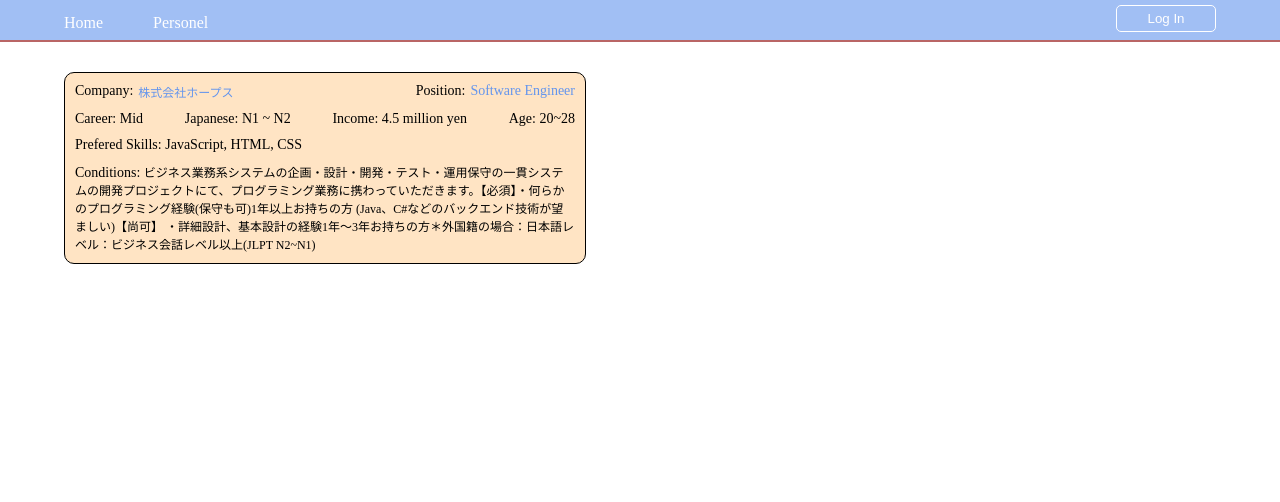
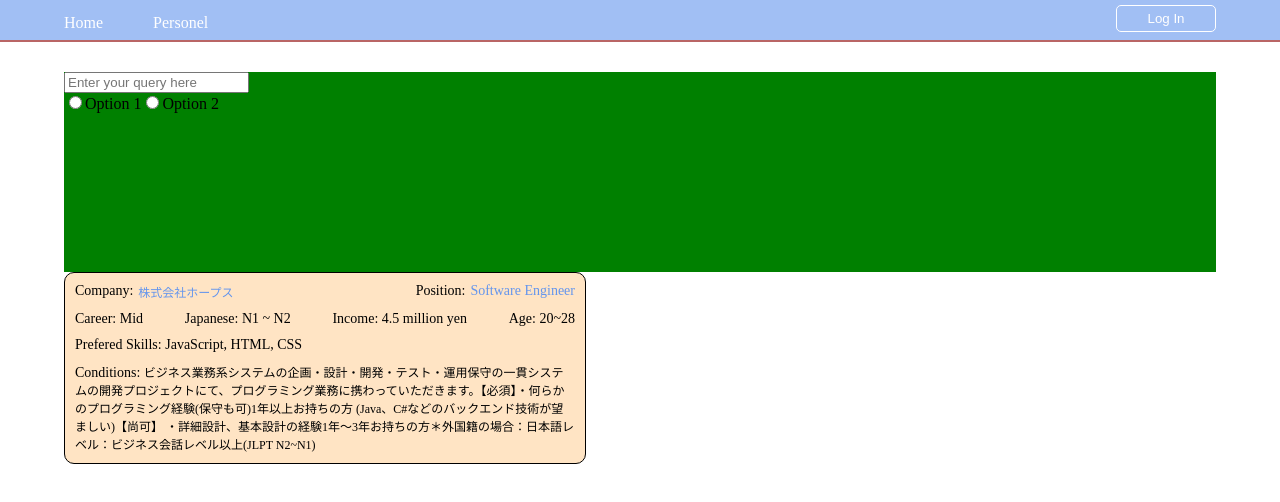
Before and after one commit to bitterhippo/Gobound, a Next.js app: page /jobs in a window 1280 px wide. Shown: the top 502 px of the page. Built offline with nearby package versions, Linux system fonts and the light colour scheme.

Commit message:
radio dial filters in place

```diff
--- /dev/null
+++ b/components/Inputs/JobsInput.js
@@ -0,0 +1,55 @@
+import { useState, useEffect } from 'react';
+
+
+const JobsInput = () => {
+
+  const [selectedButton, setSelectedButton] = useState();
+
+  const handleChange = e => {
+    let caller = e.target.value;
+    setSelectedButton(caller);
+  };
+
+  console.log(selectedButton);
+
+  return (
+    <div style={styles.jobsInputWrapper}>
+      <input placeholder={'Enter your query here'} />
+      <div style={styles.jobsInputButtons}>
+        <div>
+          <label>
+          <input
+          type="radio"
+          value="buttonOne"
+          onChange={(e) => handleChange(e)}
+          checked={selectedButton === 'buttonOne'}/>
+          Option 1
+          </label>
+        </div>
+        <div>
+          <label>
+          <input
+          type="radio"
+          value="buttonTwo"
+          onChange={(e) => handleChange(e)}
+          checked={selectedButton === 'buttonTwo'}/>
+          Option 2
+          </label>
+        </div>
+      </div>
+    </div>
+  )
+};
+
+const styles = {
+  jobsInputWrapper: {
+    height: 200,
+    backgroundColor: 'green'
+  },
+  jobsInputButtons: {
+    display: 'flex',
+    flexDirection: 'row',
+  }
+};
+
+export default JobsInput;
--- a/pages/jobs.js
+++ b/pages/jobs.js
@@ -8,6 +8,7 @@ import Navbar from '../components/Navbars/Navbars';
 import MainScreen from '../components/PPC/MainScreen';
 import ContentWrapper from '../components/PPC/ContentWrapper';
 import Dropdown from '../components/Dropdowns/Dropdown';
+import JobsInput from '../components/Inputs/JobsInput';
 
 //KNOWN BUG: This page is not correctly rendering data as the result of a "Hydration" issue. remember to water your components.
 
@@ -31,6 +32,7 @@ function Jobs() {
     <MainScreen>
       <Navbar links={navDefaults} />
       <ContentWrapper>
+        <JobsInput />
         <JobsCardList tableData={defaultData} />
       </ContentWrapper>
     </MainScreen>
```
